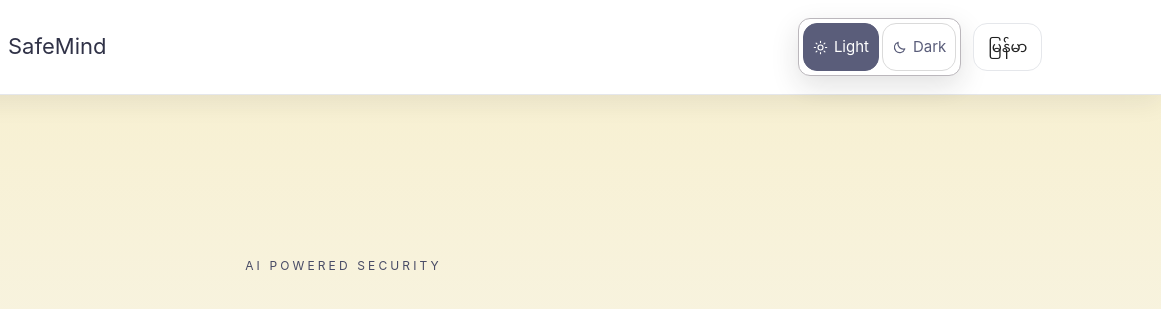
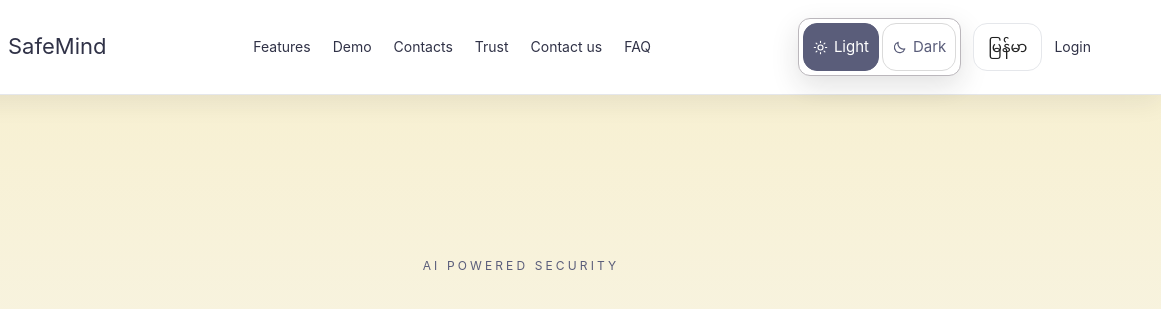
Before and after one commit to bhonemyintmyat/SafeMind, a website built with Vite: page src/pages/main.html in a window 1280 px wide. Shown: the top 309 px of the page, 119-1280 px from the left. Built offline with nearby package versions, Linux system fonts and the light colour scheme; no server answers.

Commit message:
Fix light navigation contrast and section alignment

```diff
--- a/src/css/brand-palette.css
+++ b/src/css/brand-palette.css
@@ -137,12 +137,24 @@ input::placeholder, textarea::placeholder { color: var(--quiet) !important; opac
 }
 
 html[data-theme="light"] .navbar nav a,
-html[data-theme="light"] .nav-actions a,
+html[data-theme="light"] .nav-actions a { color: #303247 !important; }
 html[data-theme="light"] .nav-link,
 html[data-theme="light"] .sidebar-control { color: #FFFFFF !important; }
 
 html[data-theme="light"] .navbar nav a:hover,
-html[data-theme="light"] .nav-actions a:hover { color: var(--primary) !important; }
+html[data-theme="light"] .navbar nav a:focus-visible,
+html[data-theme="light"] .nav-actions a:hover,
+html[data-theme="light"] .nav-actions a:focus-visible { color: #484B65 !important; }
+
+body.landing-page .tag,
+body.landing-page .section-heading > p {
+  width: 100%;
+  margin-inline: auto;
+  color: #5A5D7A !important;
+  font-weight: 700;
+  text-align: center !important;
+}
+body.landing-page .section-heading > :where(h2, span) { margin-inline:auto; text-align:center !important; }
 
 html[data-theme="light"] .mobile-menu-button,
 html[data-theme="light"] .language-toggle,
```
